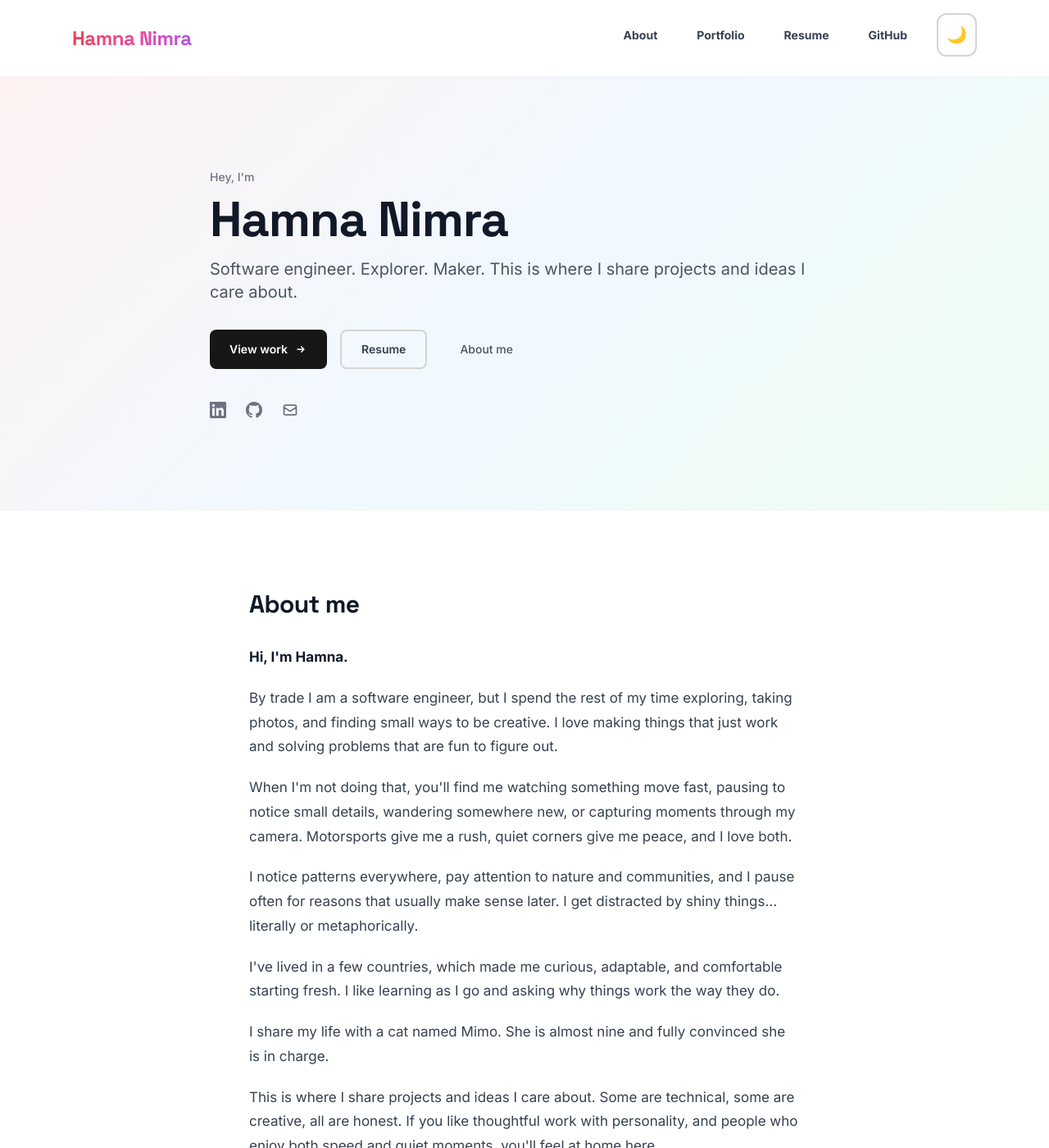
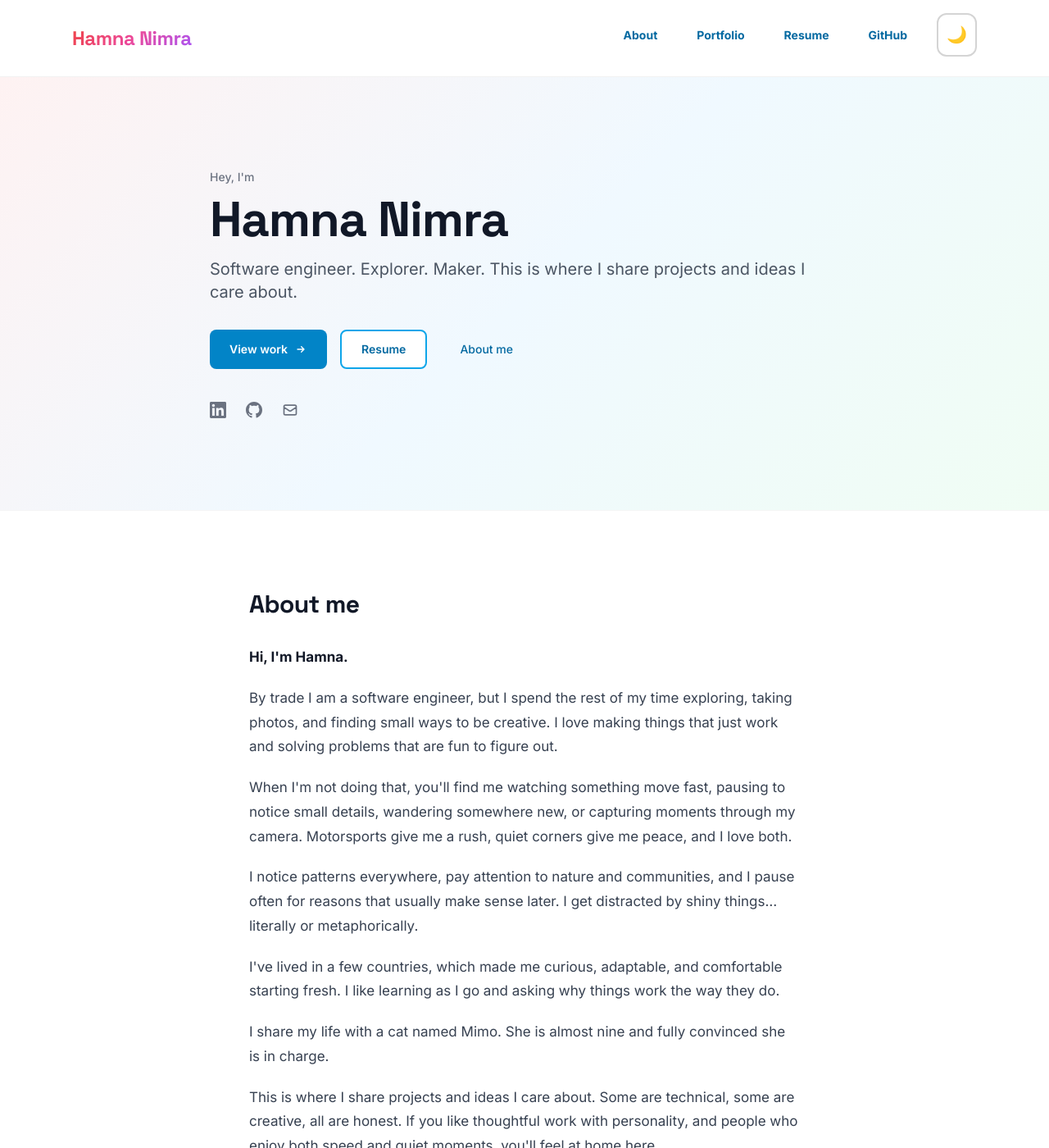
Before and after one commit to HamnaNimra/hamnanimra.github.io, a Jekyll site: the page built from index.html, in a window 1280 px wide and 1400 px high. Shown: the whole window at 82% size. Built offline with Jekyll 4.4.1, drawn with Linux system fonts in a browser that asks for light colours; nearby versions of some CDN libraries.

Commit message:
all the pages are synchronised. no section on the page moves up or down and stays static. the button colours are the colours and the texts that would be visible in both dark and light mode. remove the print to pdf button from the resume

```diff
--- a/_layouts/base.html
+++ b/_layouts/base.html
@@ -189,9 +189,30 @@
       letter-spacing: 0.01em;
     }
 
-    /* Ensure navigation links are visible in dark mode */
-    .dark header nav a.text-neutral-700 {
-      color: #ffffff !important;
+    /* Ensure navigation links and buttons are visible in both modes */
+    nav a,
+    header a {
+      color: inherit;
+    }
+
+    /* Prevent layout shifts - sections stay static */
+    section {
+      min-height: fit-content;
+      contain: layout style paint;
+      will-change: auto;
+    }
+
+    /* Prevent transform animations that cause layout shifts */
+    section,
+    .group,
+    a[class*="block"] {
+      transform: none !important;
+      opacity: 1 !important;
+    }
+
+    /* But allow hover effects that don't shift layout */
+    .card-hover:hover {
+      transform: translateY(-4px) scale(1.01) !important;
     }
 
     /* Improve section headings */
@@ -464,20 +485,17 @@
         <span class="absolute bottom-0 left-0 w-0 h-1 bg-gradient-to-r from-fun-pink via-fun-purple to-accent-500 group-hover:w-full transition-all duration-300 rounded-full"></span>
       </a>
       <ul class="flex items-center gap-6">
-        <li><a href="{{ '/' | relative_url }}#about" class="text-sm font-bold text-neutral-700 dark:text-white hover:text-fun-pink dark:hover:text-fun-pink transition-colors relative group px-3 py-2 rounded-lg hover:bg-fun-pink/10 dark:hover:bg-fun-pink/10">
+        <li><a href="{{ '/' | relative_url }}#about" class="text-sm font-bold text-accent-700 dark:text-accent-300 hover:text-accent-800 dark:hover:text-accent-200 transition-colors relative group px-3 py-2 rounded-lg hover:bg-accent-50 dark:hover:bg-accent-900/20">
           About
         </a></li>
-        <li><a href="{{ '/work/' | relative_url }}" class="text-sm font-bold text-neutral-700 dark:text-white hover:text-fun-pink dark:hover:text-fun-pink transition-colors relative group px-3 py-2 rounded-lg hover:bg-fun-pink/10 dark:hover:bg-fun-pink/10">
+        <li><a href="{{ '/work/' | relative_url }}" class="text-sm font-bold text-accent-700 dark:text-accent-300 hover:text-accent-800 dark:hover:text-accent-200 transition-colors relative group px-3 py-2 rounded-lg hover:bg-accent-50 dark:hover:bg-accent-900/20">
           Portfolio
-          <span class="absolute bottom-0 left-0 w-0 h-1 bg-gradient-to-r from-fun-pink to-fun-purple group-hover:w-full transition-all duration-300 rounded-full"></span>
         </a></li>
-        <li><a href="{{ '/resume/' | relative_url }}" class="text-sm font-bold text-neutral-700 dark:text-white hover:text-accent-500 dark:hover:text-accent-400 transition-colors relative group px-3 py-2 rounded-lg hover:bg-accent-500/10 dark:hover:bg-accent-500/10">
+        <li><a href="{{ '/resume/' | relative_url }}" class="text-sm font-bold text-accent-700 dark:text-accent-300 hover:text-accent-800 dark:hover:text-accent-200 transition-colors relative group px-3 py-2 rounded-lg hover:bg-accent-50 dark:hover:bg-accent-900/20">
           Resume
-          <span class="absolute bottom-0 left-0 w-0 h-1 bg-gradient-to-r from-accent-500 to-fun-teal group-hover:w-full transition-all duration-300 rounded-full"></span>
         </a></li>
-        <li><a href="https://github.com/HamnaNImra" target="_blank" rel="noopener noreferrer" class="text-sm font-bold text-neutral-700 dark:text-white hover:text-fun-purple dark:hover:text-fun-purple transition-colors relative group px-3 py-2 rounded-lg hover:bg-fun-purple/10 dark:hover:bg-fun-purple/10">
+        <li><a href="https://github.com/HamnaNImra" target="_blank" rel="noopener noreferrer" class="text-sm font-bold text-accent-700 dark:text-accent-300 hover:text-accent-800 dark:hover:text-accent-200 transition-colors relative group px-3 py-2 rounded-lg hover:bg-accent-50 dark:hover:bg-accent-900/20">
           GitHub
-          <span class="absolute bottom-0 left-0 w-0 h-1 bg-gradient-to-r from-fun-purple to-fun-pink group-hover:w-full transition-all duration-300 rounded-full"></span>
         </a></li>
         <li>
           <button type="button" id="theme-toggle" class="p-2.5 rounded-xl border-2 border-neutral-300 dark:border-neutral-600 hover:bg-gradient-to-br hover:from-fun-pink/10 hover:to-accent-500/10 dark:hover:from-fun-purple/10 dark:hover:to-fun-pink/10 hover:border-fun-pink dark:hover:border-fun-purple transition-all duration-300 transform hover:scale-110" aria-label="Toggle dark mode">
--- a/_layouts/case_study.html
+++ b/_layouts/case_study.html
@@ -3,7 +3,7 @@ layout: base
 ---
 <div class="no-print border-b border-neutral-200 dark:border-neutral-700 bg-white dark:bg-neutral-900">
   <div class="max-w-5xl mx-auto px-4 sm:px-6 py-3 flex items-center justify-between">
-    <a href="{{ '/work/' | relative_url }}" class="text-sm font-semibold text-neutral-700 dark:text-neutral-200 hover:underline">&larr; Back to Work</a>
+    <a href="{{ '/work/' | relative_url }}" class="text-sm font-semibold text-accent-700 dark:text-accent-300 hover:text-accent-800 dark:hover:text-accent-200 hover:underline transition-colors">&larr; Back to Work</a>
   </div>
 </div>
 <div class="case-study-content">
--- a/case-studies/index.html
+++ b/case-studies/index.html
@@ -11,7 +11,7 @@ description: Product case studies demonstrating product thinking through impleme
     <p class="text-base sm:text-lg text-neutral-600 dark:text-neutral-300 max-w-2xl mx-auto">
       Product case studies demonstrating product thinking through implementation
     </p>
-    <a href="{{ '/work/' | relative_url }}" class="inline-block mt-6 text-sm font-semibold text-neutral-700 dark:text-neutral-200 hover:underline">&larr; Back to Portfolio</a>
+    <a href="{{ '/work/' | relative_url }}" class="inline-block mt-6 text-sm font-semibold text-accent-700 dark:text-accent-300 hover:text-accent-800 dark:hover:text-accent-200 hover:underline transition-colors">&larr; Back to Portfolio</a>
   </div>
 
   <div class="grid md:grid-cols-2 lg:grid-cols-3 gap-6">
--- a/index.html
+++ b/index.html
@@ -16,14 +16,14 @@ description: Hamna Nimra — Software engineer, explorer, maker. Digital garden
         Software engineer. Explorer. Maker. This is where I share projects and ideas I care about.
       </p>
       <div class="flex flex-wrap gap-4">
-        <a href="/work/" class="inline-flex items-center gap-2 px-6 py-3 bg-neutral-900 dark:bg-white text-white dark:text-neutral-900 rounded-lg font-semibold text-sm hover:opacity-90 transition-opacity">
+        <a href="/work/" class="inline-flex items-center gap-2 px-6 py-3 bg-accent-600 dark:bg-accent-500 text-white rounded-lg font-semibold text-sm hover:bg-accent-700 dark:hover:bg-accent-400 transition-colors">
           View work
           <svg class="w-4 h-4" fill="none" stroke="currentColor" viewBox="0 0 24 24"><path stroke-linecap="round" stroke-linejoin="round" stroke-width="2" d="M13 7l5 5m0 0l-5 5m5-5H6"/></svg>
         </a>
-        <a href="/resume/" class="inline-flex items-center px-6 py-3 border-2 border-neutral-300 dark:border-neutral-600 text-neutral-700 dark:text-white rounded-lg font-semibold text-sm hover:border-neutral-900 dark:hover:border-white hover:text-neutral-900 dark:hover:text-white transition-colors">
+        <a href="/resume/" class="inline-flex items-center px-6 py-3 border-2 border-accent-500 dark:border-accent-400 text-accent-700 dark:text-accent-300 bg-white dark:bg-neutral-800 rounded-lg font-semibold text-sm hover:bg-accent-50 dark:hover:bg-accent-900/20 hover:border-accent-600 dark:hover:border-accent-300 transition-colors">
           Resume
         </a>
-        <a href="#about" class="inline-flex items-center px-6 py-3 text-neutral-600 dark:text-neutral-400 font-medium text-sm hover:text-neutral-900 dark:hover:text-white transition-colors">
+        <a href="#about" class="inline-flex items-center px-6 py-3 text-accent-700 dark:text-accent-300 font-medium text-sm hover:text-accent-800 dark:hover:text-accent-200 transition-colors">
           About me
         </a>
       </div>
@@ -165,7 +165,7 @@ description: Hamna Nimra — Software engineer, explorer, maker. Digital garden
       </div>
 
       <div class="mt-8 text-center">
-        <a href="/work/" class="text-neutral-700 dark:text-neutral-200 hover:underline font-medium">View all work →</a>
+        <a href="/work/" class="text-accent-700 dark:text-accent-300 hover:text-accent-800 dark:hover:text-accent-200 hover:underline font-medium transition-colors">View all work →</a>
       </div>
     </div>
   </section>
--- a/js/animations.js
+++ b/js/animations.js
@@ -18,26 +18,10 @@
     });
   }, observerOptions);
 
-  // Animate elements on page load
+  // Disabled animations that cause layout shifts - sections stay static
   document.addEventListener('DOMContentLoaded', () => {
-    // Add fade-in class to cards and sections
-    const animatedElements = document.querySelectorAll('section, .group, a[class*="block"]');
-    animatedElements.forEach((el, index) => {
-      el.style.opacity = '0';
-      el.style.transform = 'translateY(20px)';
-      el.style.transition = `opacity 0.6s ease ${index * 0.1}s, transform 0.6s ease ${index * 0.1}s`;
-      observer.observe(el);
-    });
-
-    // Parallax effect for hero section
-    const hero = document.querySelector('section[class*="hero"], section:first-of-type');
-    if (hero) {
-      window.addEventListener('scroll', () => {
-        const scrolled = window.pageYOffset;
-        const rate = scrolled * 0.5;
-        hero.style.transform = `translateY(${rate}px)`;
-      });
-    }
+    // Sections remain static - no animations that cause layout shifts
+    // Removed fade-in animations to prevent content jumping
 
     // Add hover effects to cards
     const cards = document.querySelectorAll('a[class*="block"], .group');
--- a/work/index.html
+++ b/work/index.html
@@ -99,7 +99,7 @@ description: Case studies, product documentation, and GitHub projects
       {% endfor %}
     </div>
     <div class="mt-6 text-center">
-      <a href="https://github.com/HamnaNImra" target="_blank" rel="noopener noreferrer" class="text-neutral-700 dark:text-neutral-200 hover:underline font-medium">View all repositories on GitHub →</a>
+      <a href="https://github.com/HamnaNImra" target="_blank" rel="noopener noreferrer" class="text-accent-700 dark:text-accent-300 hover:text-accent-800 dark:hover:text-accent-200 hover:underline font-medium transition-colors">View all repositories on GitHub →</a>
     </div>
     {% else %}
     <div class="text-center py-10 rounded-xl border-2 border-neutral-300 dark:border-neutral-600 bg-neutral-50 dark:bg-neutral-800/90">
```
Also changed, not shown: _layouts/resume.html (+3 -12 lines).
